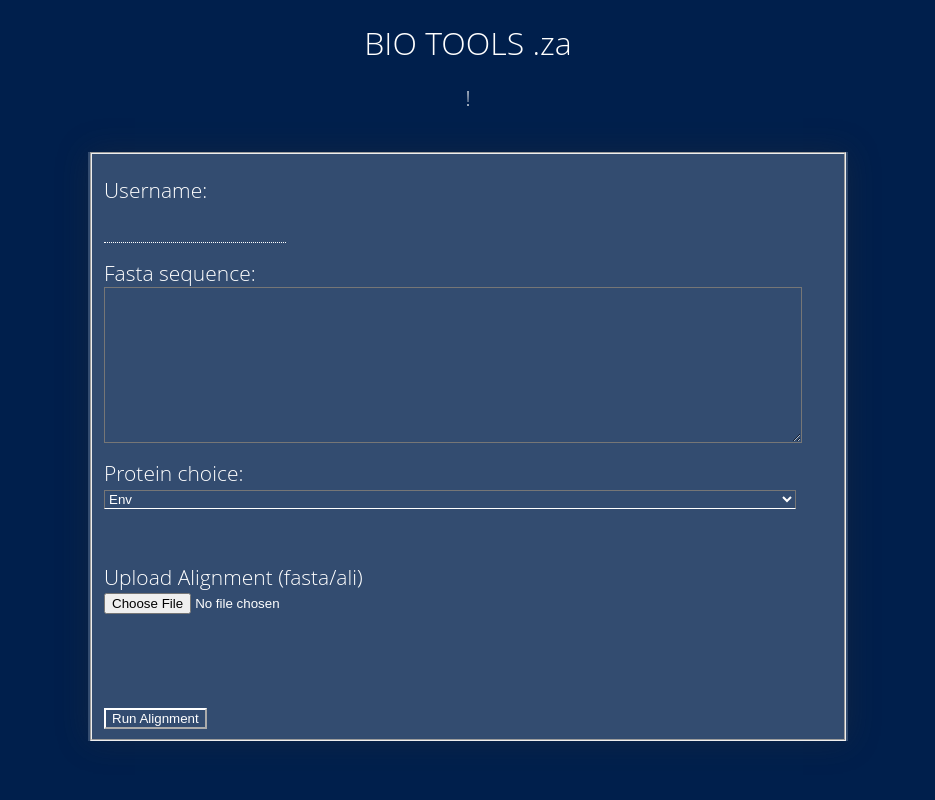
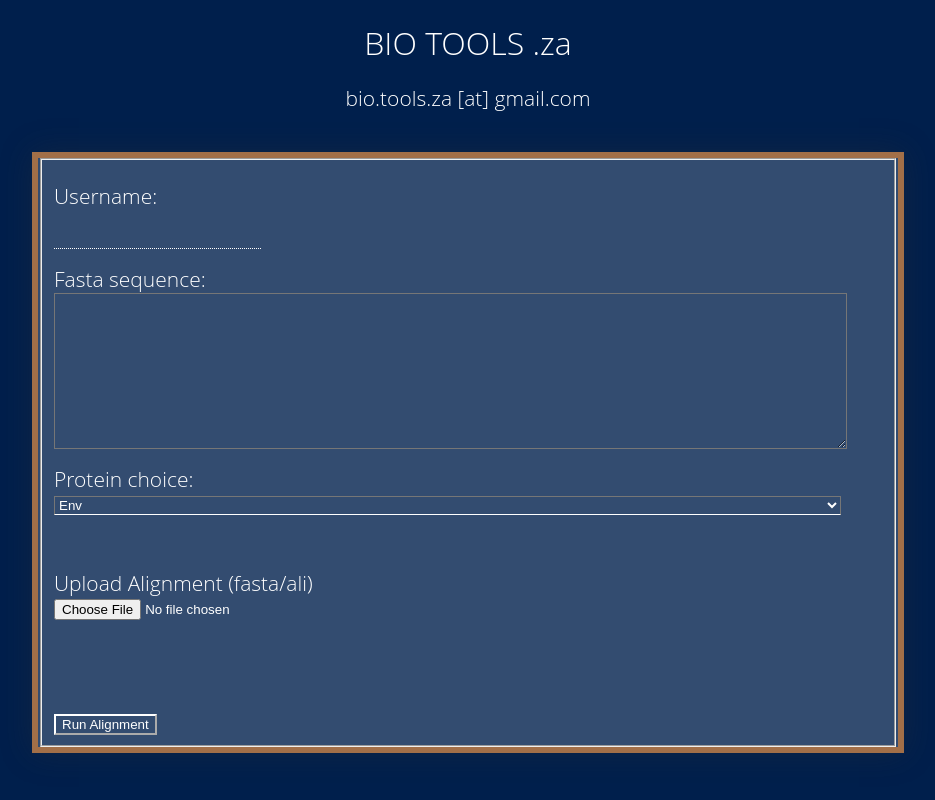
Before and after one commit to HIVis-Tools/serverH, a Django app: page /hivis/pretty_input_page in a window 1280 px wide. Shown: the whole page, without its empty margins (172-1107 px from the left). Run offline with Django 3.2, Linux system fonts and the light colour scheme; some libraries are stand-ins or nearby versions.

Commit message:
visual changes

```diff
--- a/server/hivis/static/bootstrap-3.3.5-dist/css/formtheme.css
+++ b/server/hivis/static/bootstrap-3.3.5-dist/css/formtheme.css
@@ -7,7 +7,7 @@ body{
   background-attachment: fixed;
   background-repeat:no-repeat;
   font-family: 'Open Sans', sans-serif;
-  padding-bottom: 40px;
+
 }
 .auth h1{
   color:#fff!important;
@@ -28,9 +28,9 @@ body{
 }
 .auth .auth-box{
   background-color:#fff;
-  max-width:760px;
+  max-width:860px;
   margin:0 auto;
-  border:0px solid rgba(255, 255, 255, 0.4);;
+  border:6px solid rgba(237,135,45, 0.6);;
   background-color: rgba(255, 255, 255, 0.2);
   background: rgba(255, 255, 255, 0.2);
   margin-top:40px;
--- a/server/hivis/templates/hivis/pretty_input_page.html
+++ b/server/hivis/templates/hivis/pretty_input_page.html
@@ -7,16 +7,16 @@
     <meta http-equiv="X-UA-Compatible" content="IE=edge">
     <meta name="viewport" content="width=device-width, initial-scale=1">
     <!-- The above 3 meta tags *must* come first in the head; any other head content must come *after* these tags -->
-    <title>NATJON</title>
+    <title>HIVis</title>
 
     <!-- Bootstrap -->
     <link href="../../static/bootstrap-3.3.5-dist/css/formtheme.css" rel="stylesheet">
     <link type="text/css" rel="stylesheet" href="/static/H.css" />
 
 </head>
-
+<body>
 <div class="container auth">
-    <h1 class="text-center">BIO TOOLS .za <span>!</span> </h1>
+    <h1 class="text-center">BIO TOOLS .za <span>bio.tools.za [at] gmail.com</span> </h1>
      <div id="big-form" class="well auth-box">
       <form action="test_alignment" method="POST">
 	<fieldset>
@@ -62,6 +62,7 @@
 	</form>
   </div>
   </div>
+</body>
     <!-- jQuery (necessary for Bootstrap's JavaScript plugins) -->
     <script src="https://ajax.googleapis.com/ajax/libs/jquery/1.11.3/jquery.min.js"></script>
     <!-- Include all compiled plugins (below), or include individual files as needed -->
```
